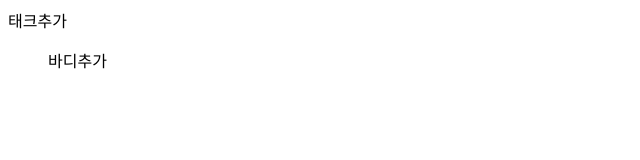
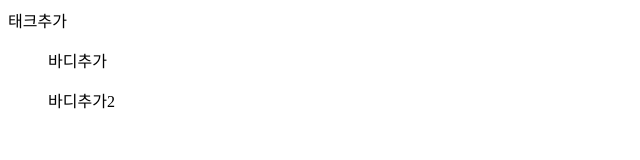
Before and after one commit to w-y-kim/test, a plain HTML site: page index.html in a window 1280 px wide. Shown: the full height of the page, 0-640 px from the left. Drawn offline with Linux system fonts and the light colour scheme.

Commit message:
바디2(브랜치용)

```diff
--- a/index.html
+++ b/index.html
@@ -11,5 +11,7 @@
  <body>
   태크추가
   <ul>바디추가</ul>
+  <ul>바디추가2</ul>
+
  </body>
 </html>
```
